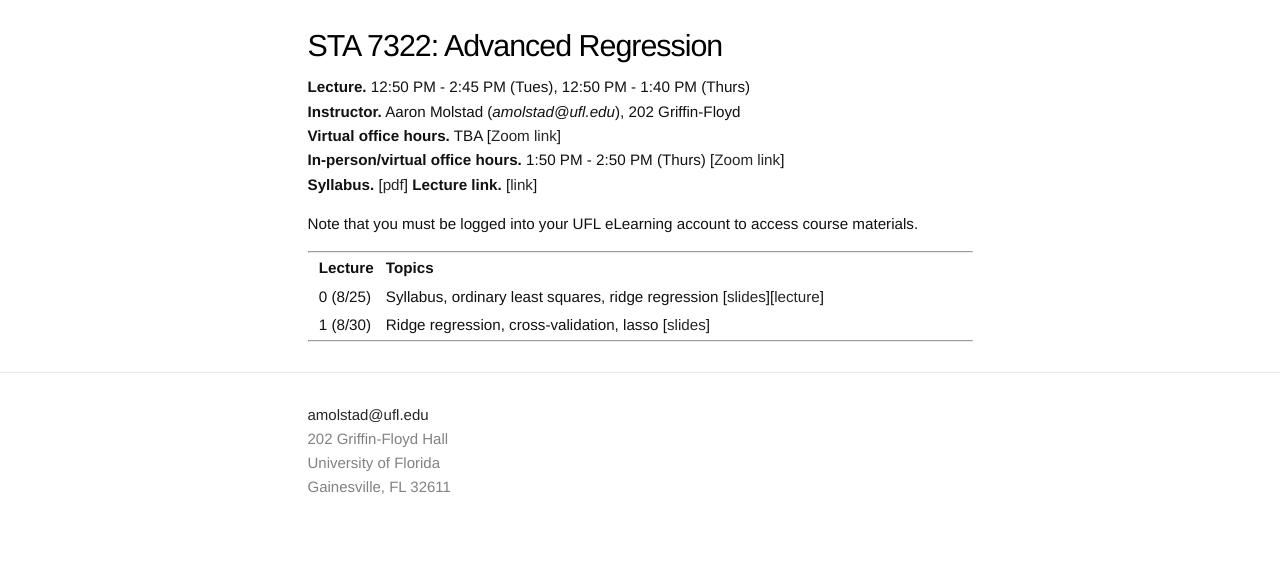
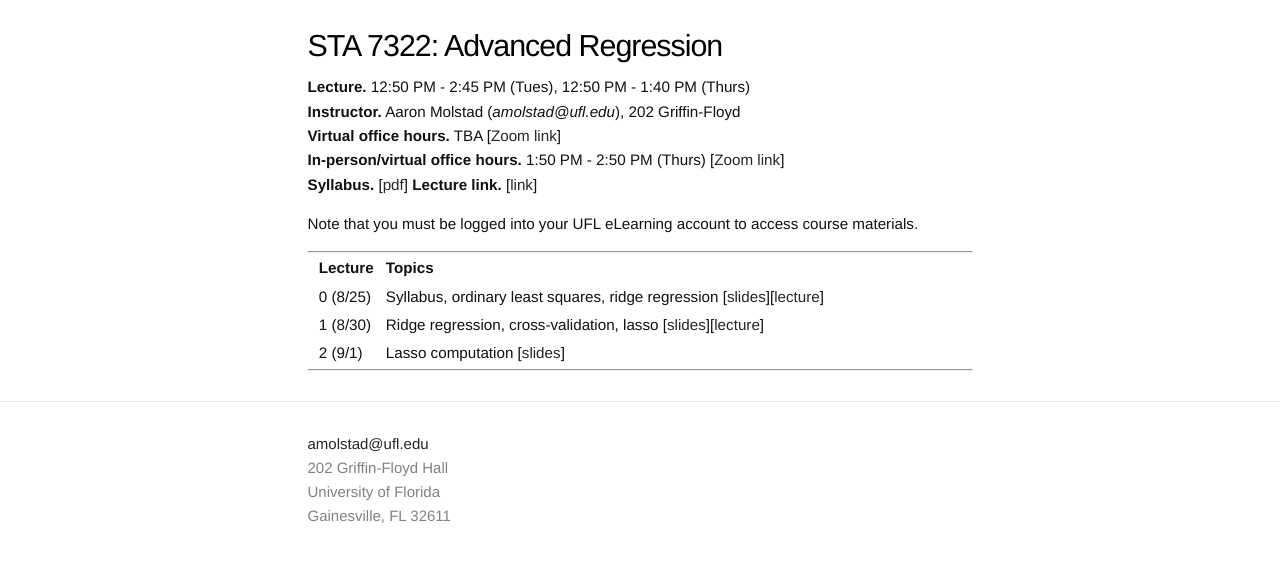
Before and after one commit to ajmolstad/ajmolstad.github.io, a Jekyll site: the page built from F22_STA7322.md, in a window 1280 px wide. Shown: the top 562 px of the page. Built offline with Jekyll 4.4.1, drawn with Linux system fonts in a browser that asks for light colours.

Commit message:
Update F22_STA7322.md

```diff
--- a/F22_STA7322.md
+++ b/F22_STA7322.md
@@ -16,6 +16,7 @@ Note that you must be logged into your UFL eLearning account to access course ma
 
 ||  **Lecture** ||  **Topics**  ||
 || 0 (8/25)  || Syllabus, ordinary least squares, ridge regression [[slides](https://ufl.instructure.com/files/70937117/download?download_frd=1)][[lecture](https://ufl.instructure.com/files/70937119/download?download_frd=1)]||
-|| 1 (8/30) || Ridge regression, cross-validation, lasso [[slides](https://ufl.instructure.com/files/71041291/download?download_frd=1)] ||
+|| 1 (8/30) || Ridge regression, cross-validation, lasso [[slides](https://ufl.instructure.com/files/71104309/download?download_frd=1)][[lecture](https://ufl.instructure.com/files/71104308/download?download_frd=1)] ||
+|| 2 (9/1) || Lasso computation [[slides](https://ufl.instructure.com/files/71104310/download?download_frd=1)] ||
 
 -----------------
```
